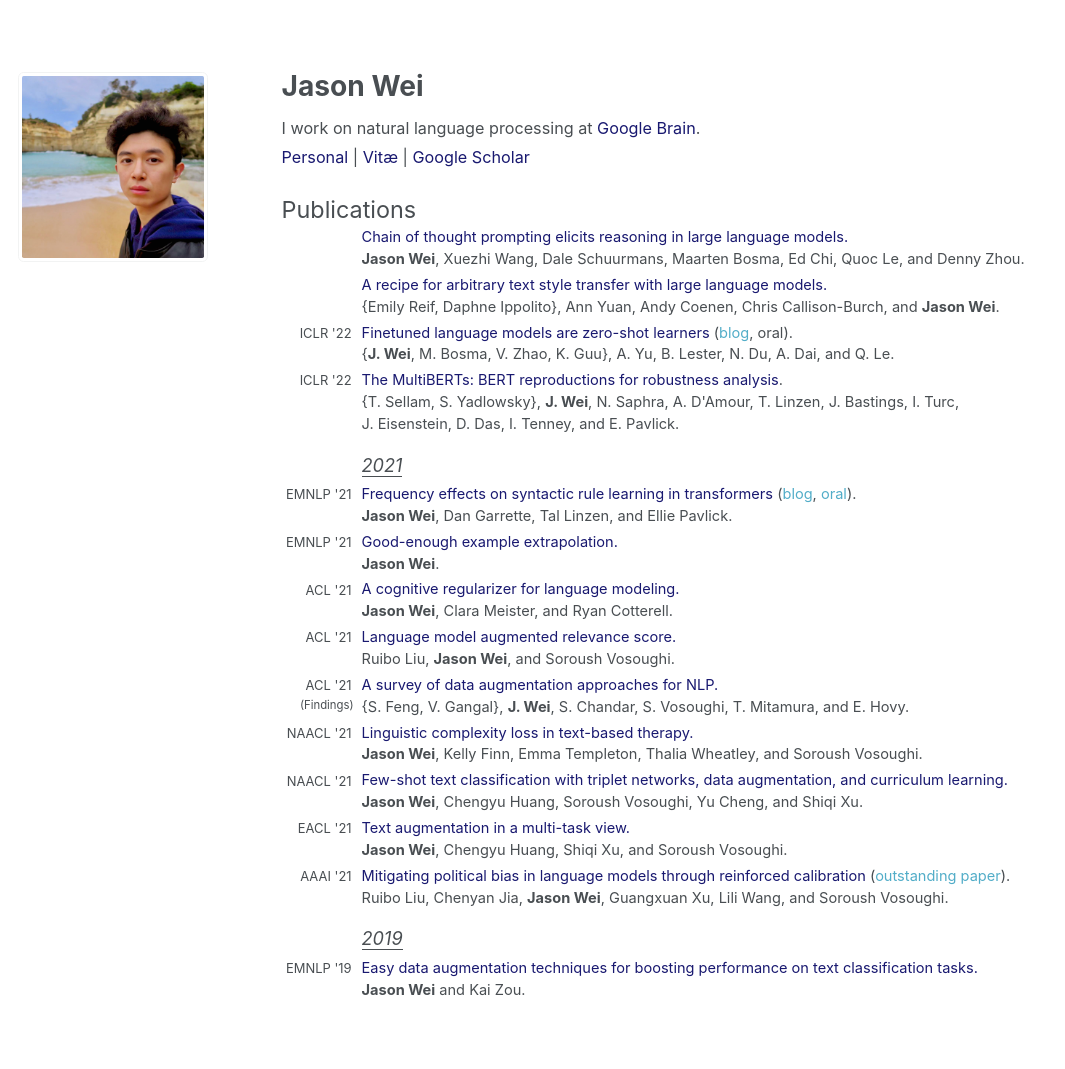
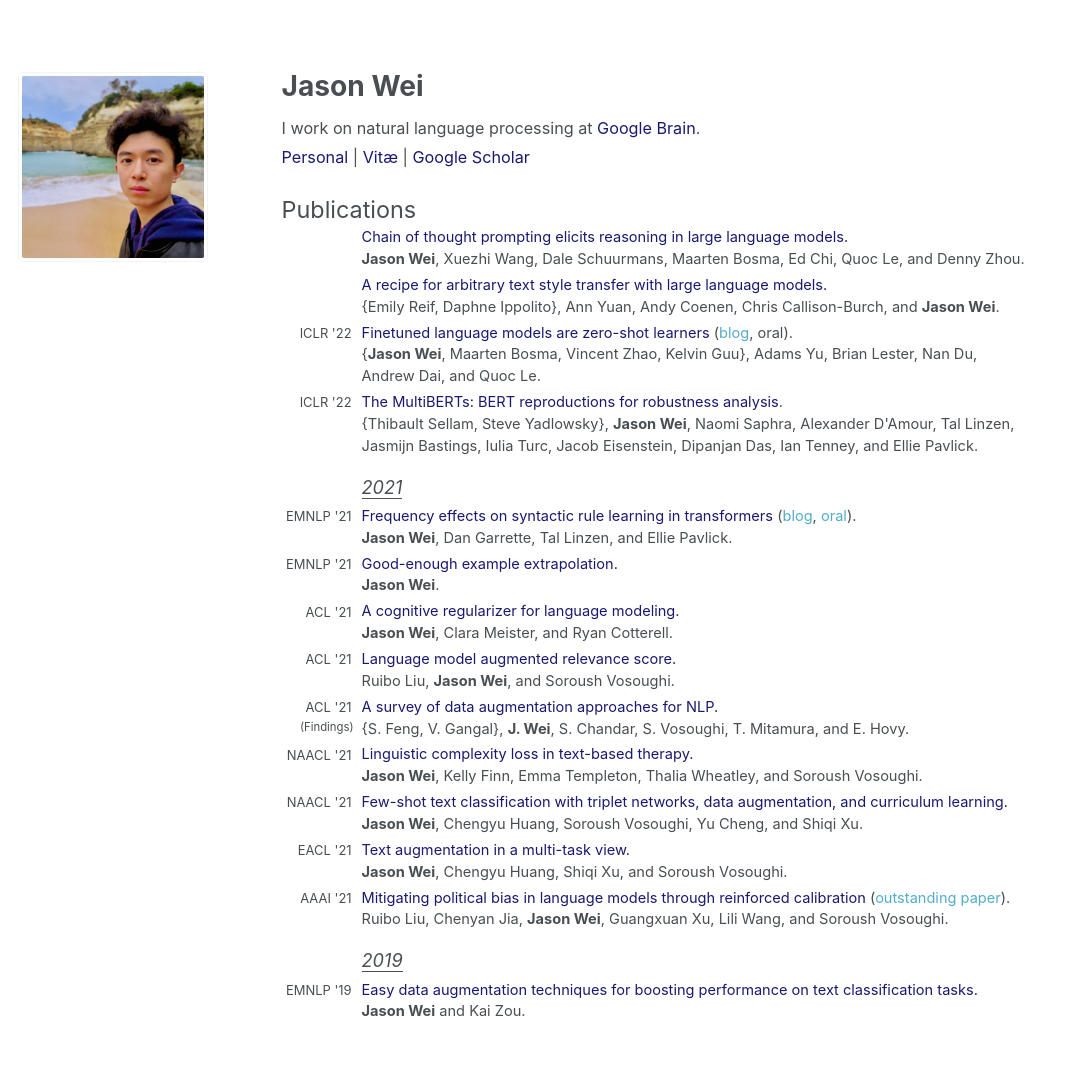
Before and after one commit to jasonwei20/jasonwei20.github.io, a Jekyll site: the page built from _pages/about.md, in a window 1280 px wide. Shown: the whole page, without its empty margins (0-1065 px from the left). Built offline with Jekyll 4.4.1, drawn with Linux system fonts in a browser that asks for light colours; before the commit the page ends 1048 px from its top, so only the background shows below that.

Commit message:
Update about.md

```diff
--- a/_pages/about.md
+++ b/_pages/about.md
@@ -52,7 +52,7 @@ I work on natural language processing at <a href="https://research.google/teams/
   </tr>
   <tr>
     <td></td>
-    <td style="padding-bottom:4px">{<b>J. Wei</b>, M. Bosma, V. Zhao, K. Guu}, A. Yu, B. Lester, N. Du, A. Dai, and Q. Le.</td>
+    <td style="padding-bottom:4px">{<b>Jason Wei</b>, Maarten Bosma, Vincent Zhao, Kelvin Guu}, Adams Yu, Brian Lester, Nan Du, <br>Andrew Dai, and Quoc Le.</td>
   </tr>
   <tr>
     <td style="width:80px; text-align:right; padding-right:10px; font-size:0.8em"> ICLR '22</td>
@@ -60,7 +60,7 @@ I work on natural language processing at <a href="https://research.google/teams/
   </tr>
   <tr>
     <td></td>
-    <td style="padding-bottom:16px">{T. Sellam, S. Yadlowsky}, <b>J. Wei</b>, N. Saphra, A. D'Amour, T. Linzen, J. Bastings, I. Turc, <br>J. Eisenstein, D. Das, I. Tenney, and E. Pavlick.</td>
+    <td style="padding-bottom:16px">{Thibault Sellam, Steve Yadlowsky}, <b>Jason Wei</b>, Naomi Saphra, Alexander D'Amour, Tal Linzen, <br>Jasmijn Bastings, Iulia Turc, Jacob Eisenstein, Dipanjan Das, Ian Tenney, and Ellie Pavlick.</td>
   </tr>
   <tr>
     <td style="width:80px; text-align:left; padding-right:10px; font-size:1em"></td>
```
